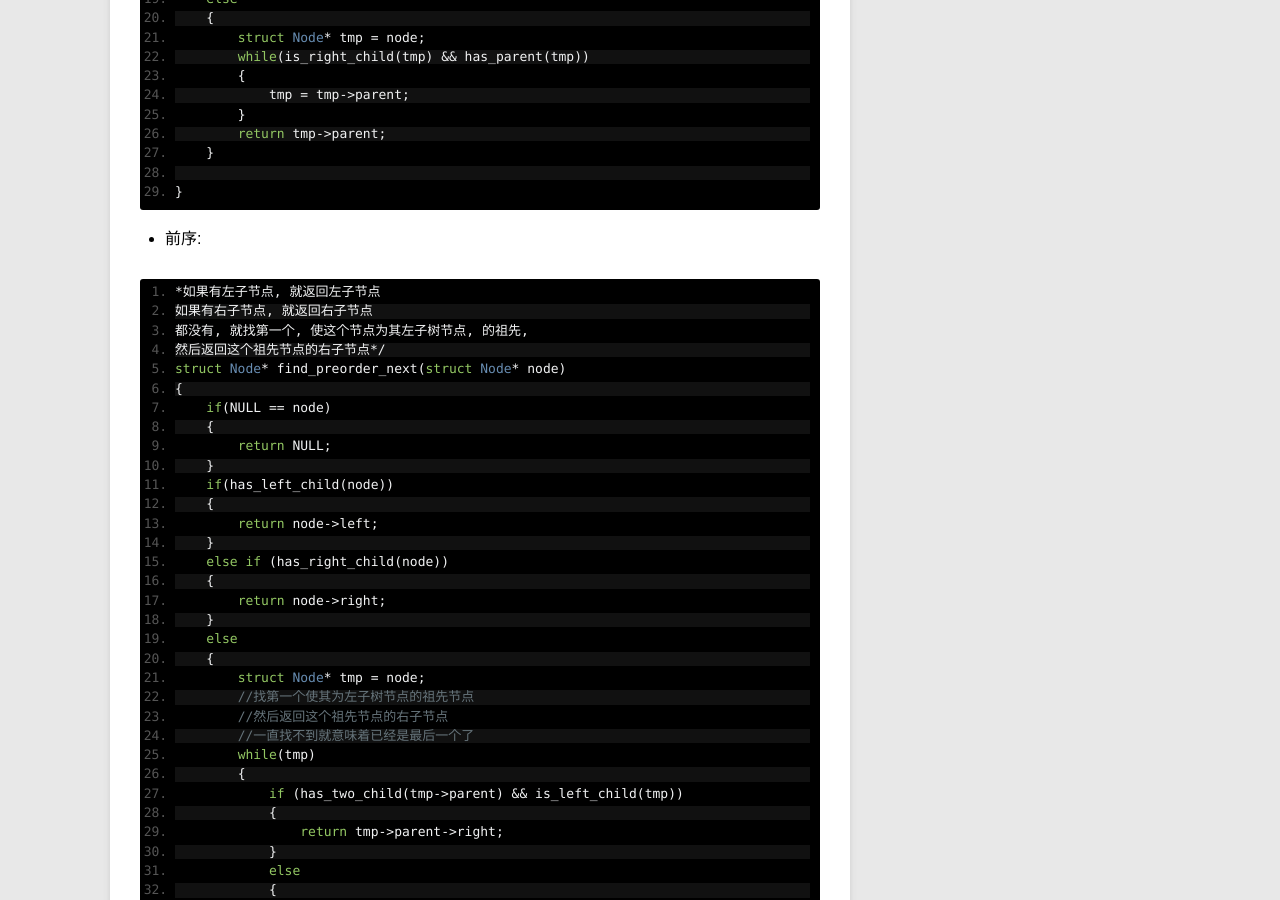
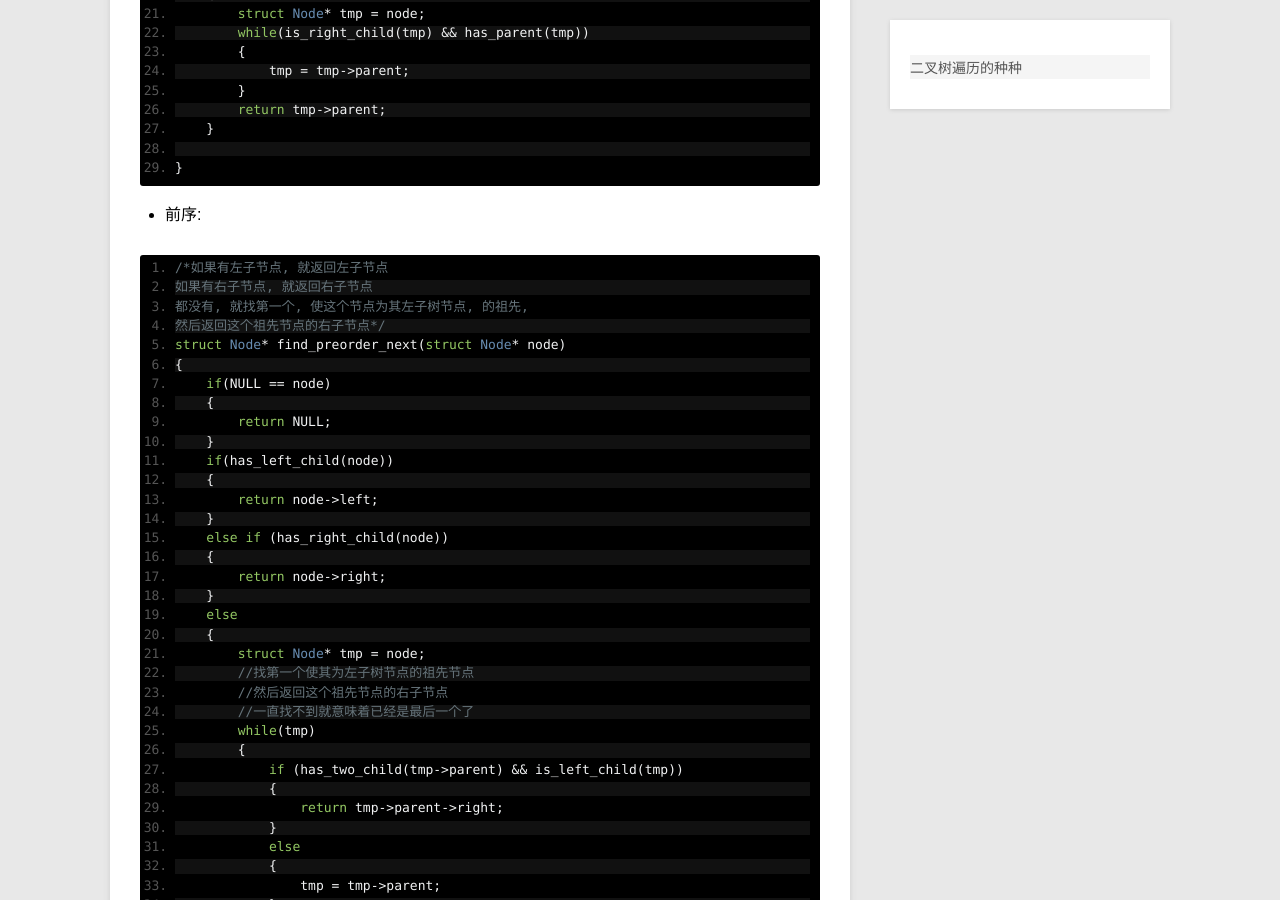
Before and after one commit to DengZuoheng/DengZuoheng.github.io, a Jekyll site: the page built from _posts/blog/2015-05-28-btree-traverse.md, in a window 1280 px wide and 900 px high, scrolled down 2426 px. Built offline with Jekyll 4.4.1, drawn with Linux system fonts in a browser that asks for light colours; Markdown is read by kramdown in place of the engine named in the settings.

Commit message:
整理btree格式错误

```diff
--- a/_posts/blog/2015-05-28-btree-traverse.md
+++ b/_posts/blog/2015-05-28-btree-traverse.md
@@ -5,16 +5,16 @@
 category: blog
 ---
 
-## 为什么会有前序, 中序, 后序三种遍历方式?
+### 为什么会有前序, 中序, 后序三种遍历方式?
 我也想知道, 这个以后再说
 
-## 三种递归遍历
+### 三种递归遍历
 这个很常见, 先不写
 
-## 三种非递归遍历
+### 三种非递归遍历
 这个也挺常见, 也先不写
 
-## 给节点, 找后继
+### 给节点, 找后继
 这个最近面试才碰到, 以前没玩过, 先写了.
 
 做事情先得有个思路, 然后才能优化, 找后继这事就是, 对给出的节点的情况分别讨论, 然后逐步合并不同的case, 最后应该能达到最简洁的写法, 我猜...
@@ -120,7 +120,7 @@
 - 前序:
 
 <pre>
-*如果有左子节点, 就返回左子节点
+/*如果有左子节点, 就返回左子节点
 如果有右子节点, 就返回右子节点
 都没有, 就找第一个, 使这个节点为其左子树节点, 的祖先,
 然后返回这个祖先节点的右子节点*/
```
